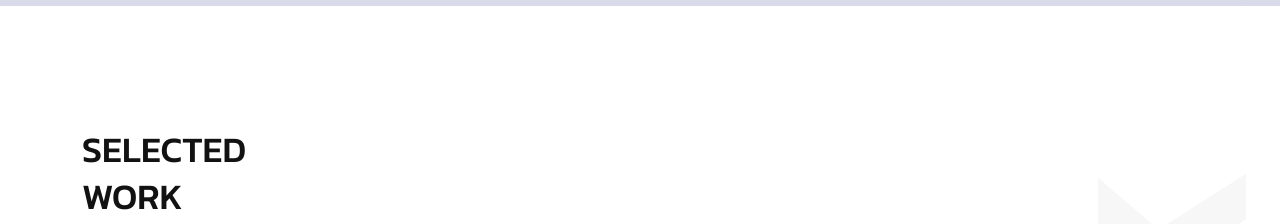
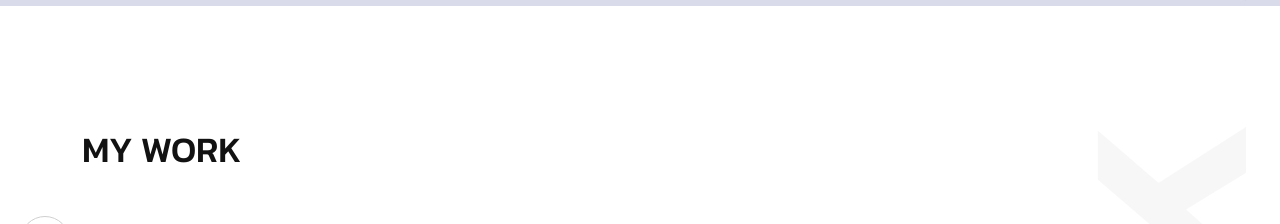
Before and after one commit to devFarhan3/farhanaslam.net, a plain HTML site: page index.html in a window 1280 px wide. Shown: the part 1700-1924 px from the top of the page. Drawn offline with nearby package versions, Linux system fonts and the light colour scheme; some packages are replaced by stand-ins of ours.

Commit message:
headimg adeddd

```diff
--- a/index.html
+++ b/index.html
@@ -297,8 +297,7 @@
                       <div class="col-xxl-12">
                         <div class="pp-title-wrap">
                           <h2 class="pp-slide-title text-start">
-                            Selected <br />
-                            Work
+                            My Work
                           </h2>
                         </div>
                       </div>
```
